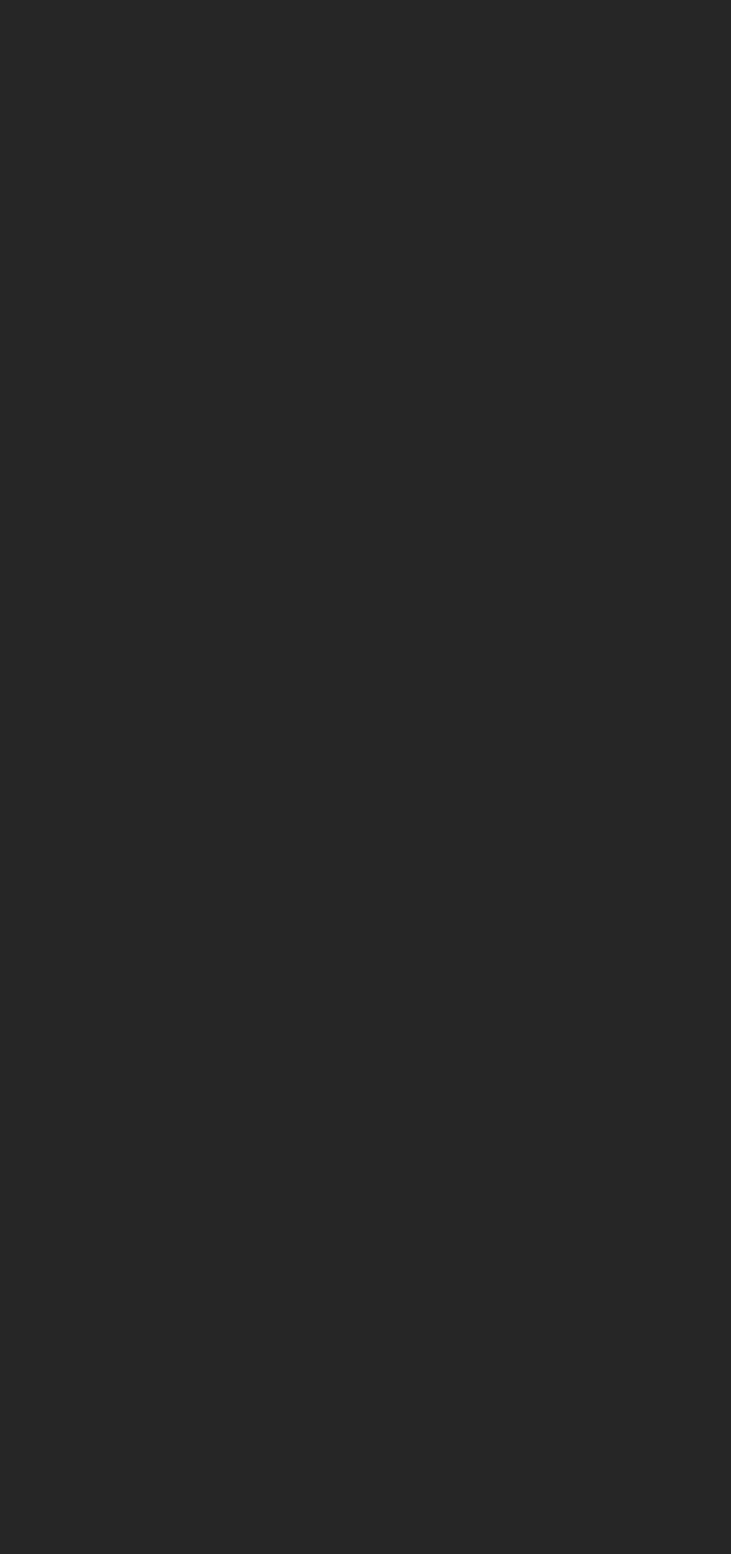
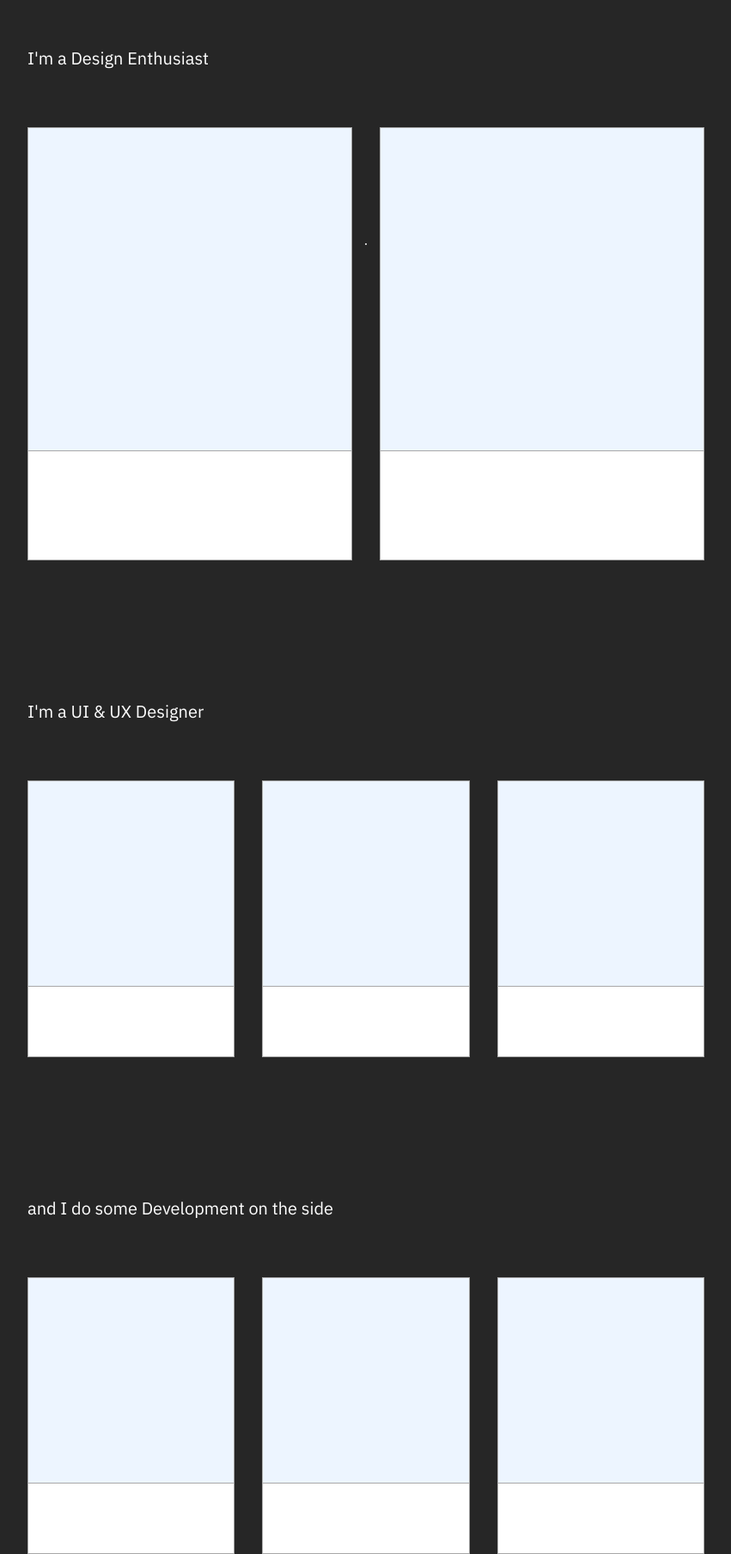
Before and after one commit to ElmaHarmsen/portfolio2025, a Vue app: page / in a window 1280 px wide. Shown: the part 2516-4324 px from the top of the page at 86% size, without its empty margins (214-1065 px from the left). Before the commit the page ends 2292 px from the top, so only its background shows below. Built offline with nearby package versions, Linux system fonts and the light colour scheme.

Commit message:
Remaining sections except footer on homepage

```diff
--- a/src/App.vue
+++ b/src/App.vue
@@ -3,6 +3,9 @@ import MainNav from './components/MainNav.vue'
 import HomeSection from './components/HomeSection.vue'
 import BlueContainer from './components/BlueContainer.vue'
 import ProjectsSection from './components/ProjectsSection.vue'
+import AboutSection from './components/AboutSection.vue'
+import DesignerSection from './components/DesignerSection.vue'
+import DeveloperSection from './components/DeveloperSection.vue'
 </script>
 
 <template>
@@ -11,6 +14,9 @@ import ProjectsSection from './components/ProjectsSection.vue'
     <HomeSection />
     <BlueContainer />
     <ProjectsSection />
+    <AboutSection />
+    <DesignerSection />
+    <DeveloperSection />
   </section>
 </template>
 
@@ -18,7 +24,7 @@ import ProjectsSection from './components/ProjectsSection.vue'
 #view {
   display: grid;
   grid-template-columns: repeat(16, 1fr);
-  gap: 2rem;
+  gap: 10rem 2rem;
   width: 100%;
 }
 </style>
--- /dev/null
+++ b/src/components/AboutSection.vue
@@ -0,0 +1,56 @@
+<script setup></script>
+
+<template>
+  <section class="section">
+    <h1>I'm a Design Enthusiast</h1>
+    <div class="section__content">
+      <div class="about-item">
+        <div class="picture"></div>
+        <div class="content">
+          <h3>Something</h3>
+        </div>
+      </div>
+      <div class="about-item">
+        <div class="picture"></div>
+        <div class="content">
+          <h3>Something</h3>
+        </div>
+      </div>
+    </div>
+  </section>
+</template>
+
+<style scoped lang="scss">
+.section {
+  grid-column-start: 4;
+  grid-column-end: 14;
+  width: 100%;
+
+  &__content {
+    display: grid;
+    grid-template-columns: repeat(2, 1fr);
+    gap: 32px;
+    margin-top: 4rem;
+
+    .about-item {
+      display: flex;
+      flex-flow: column nowrap;
+      justify-content: space-between;
+      background-color: var(--clr-white);
+      border: 1px solid var(--clr-gray-40);
+      aspect-ratio: 3 / 4;
+
+      .picture {
+        background-color: var(--clr-blue-10);
+        border-bottom: 1px solid var(--clr-gray-40);
+        width: 100%;
+        aspect-ratio: 1 / 1;
+      }
+
+      .content {
+        padding: 1rem;
+      }
+    }
+  }
+}
+</style>
--- /dev/null
+++ b/src/components/DesignerSection.vue
@@ -0,0 +1,62 @@
+<script setup></script>
+
+<template>
+  <section class="section">
+    <h1>I'm a UI & UX Designer</h1>
+    <div class="section__content">
+      <div class="about-item">
+        <div class="picture"></div>
+        <div class="content">
+          <h3>Something</h3>
+        </div>
+      </div>
+      <div class="about-item">
+        <div class="picture"></div>
+        <div class="content">
+          <h3>Something</h3>
+        </div>
+      </div>
+      <div class="about-item">
+        <div class="picture"></div>
+        <div class="content">
+          <h3>Something</h3>
+        </div>
+      </div>
+    </div>
+  </section>
+</template>
+
+<style scoped lang="scss">
+.section {
+  grid-column-start: 4;
+  grid-column-end: 14;
+  width: 100%;
+
+  &__content {
+    display: grid;
+    grid-template-columns: repeat(3, 1fr);
+    gap: 32px;
+    margin-top: 4rem;
+
+    .about-item {
+      display: flex;
+      flex-flow: column nowrap;
+      justify-content: space-between;
+      background-color: var(--clr-white);
+      border: 1px solid var(--clr-gray-40);
+      aspect-ratio: 3 / 4;
+
+      .picture {
+        background-color: var(--clr-blue-10);
+        border-bottom: 1px solid var(--clr-gray-40);
+        width: 100%;
+        aspect-ratio: 1 / 1;
+      }
+
+      .content {
+        padding: 1rem;
+      }
+    }
+  }
+}
+</style>
--- /dev/null
+++ b/src/components/DeveloperSection.vue
@@ -0,0 +1,62 @@
+<script setup></script>
+
+<template>
+  <section class="section">
+    <h1>and I do some Development on the side</h1>
+    <div class="section__content">
+      <div class="about-item">
+        <div class="picture"></div>
+        <div class="content">
+          <h3>Something</h3>
+        </div>
+      </div>
+      <div class="about-item">
+        <div class="picture"></div>
+        <div class="content">
+          <h3>Something</h3>
+        </div>
+      </div>
+      <div class="about-item">
+        <div class="picture"></div>
+        <div class="content">
+          <h3>Something</h3>
+        </div>
+      </div>
+    </div>
+  </section>
+</template>
+
+<style scoped lang="scss">
+.section {
+  grid-column-start: 4;
+  grid-column-end: 14;
+  width: 100%;
+
+  &__content {
+    display: grid;
+    grid-template-columns: repeat(3, 1fr);
+    gap: 32px;
+    margin-top: 4rem;
+
+    .about-item {
+      display: flex;
+      flex-flow: column nowrap;
+      justify-content: space-between;
+      background-color: var(--clr-white);
+      border: 1px solid var(--clr-gray-40);
+      aspect-ratio: 3 / 4;
+
+      .picture {
+        background-color: var(--clr-blue-10);
+        border-bottom: 1px solid var(--clr-gray-40);
+        width: 100%;
+        aspect-ratio: 1 / 1;
+      }
+
+      .content {
+        padding: 1rem;
+      }
+    }
+  }
+}
+</style>
--- a/src/components/ProjectsSection.vue
+++ b/src/components/ProjectsSection.vue
@@ -42,8 +42,6 @@
   grid-column-start: 4;
   grid-column-end: 14;
   width: 100%;
-  height: 100vh;
-  margin: 4rem 0;
 
   &__content {
     display: grid;
```
